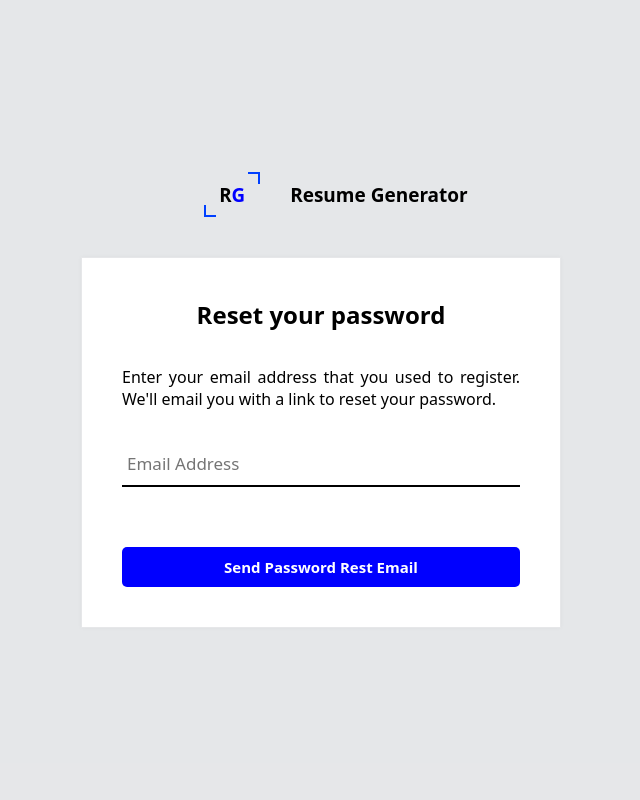
After one commit to Sayein/resumegenerator, a PHP site: page /forgotpass.php in a window 1280 px wide. The commit adds this page. Shown: the whole page, without its empty margins (319-959 px from the left). Run offline with PHP 8.4, Linux system fonts and the light colour scheme.

Commit message:
added half forgot paswword feature

```diff
--- /dev/null
+++ b/forgotpass.php
@@ -0,0 +1,286 @@
+<!DOCTYPE html>
+<html lang="en">
+
+<head>
+    <meta charset="UTF-8">
+    <meta name="viewport" content="width=device-width, initial-scale=1.0">
+    <title>Forgot your password?</title>
+    <style>
+    * {
+        margin: 0;
+        padding: 0;
+        box-sizing: border-box;
+        font-family: system-ui, -apple-system, BlinkMacSystemFont, 'Segoe UI', Roboto, Oxygen, Ubuntu, Cantarell, 'Open Sans', 'Helvetica Neue', sans-serif;
+    }
+
+    .btn1 {
+        width: 100%;
+        height: 100vh;
+        display: grid;
+        place-items: center;
+        background-color: rgba(97, 104, 118, 0.16);
+    }
+
+    .formdiv {
+        margin: auto;
+        padding: 20px;
+    }
+
+    .formcontent {
+        max-width: 480px;
+        background-color: white;
+        box-shadow: 0 0 4px rgba(29, 39, 59, 0.04);
+        border: 1px solid #e6e7e9;
+        padding: 40px;
+        display: grid;
+        place-items: center;
+    }
+
+    .forgotform h2 {
+        text-align:center;
+        margin-bottom: 35px;
+    }
+
+    .forgotform p {
+        text-align: justify;
+        margin-bottom: 15px;
+    }
+
+    .input-field {
+        width: 100%;
+        padding: 10px 0px;
+        margin-top: 17px;
+        border-top: 0px;
+        border-left: 0px;
+        border-right: 0px;
+        border-bottom: 2px solid black;
+        outline: none;
+        background: transparent;
+        font-size: 17px;
+        text-indent: 5px;
+    }
+
+    .submit-btn {
+        width: 100%;
+        border-radius: 5px;
+        border: none;
+        padding: 10px 30px;
+        display: block;
+        margin-top: 60px;
+        cursor: pointer;
+        color: white;
+        background-color: #0000FF;
+        font-size:15px;
+        font-weight:bold;
+    }
+
+    .branding{
+        display:flex;
+        align-items:center;
+        justify-content:center;
+        margin-bottom:40px;
+    }
+
+
+    /*  logo animation */
+
+.logoan {
+    /* content: ''; */
+    background-color: rgba(0,64,255,1);
+    height: 200px;
+    width: 200px;
+    position: absolute;
+    transform: rotate(45deg);
+    top: 40px;
+    left: -170px;
+    transition: 0.8s;
+    z-index: -1;
+}
+
+.logocon:hover .logoan{
+     transform: rotate(45deg);
+     left: -100%;
+     top:-100%;
+     transition-delay:0.3s;
+     /* background-color: yellow; */
+}
+
+
+.logocon:before{
+    content:'';
+    position: absolute;
+    top: 0;
+    right: 0;
+    width: 10px;
+    height:10px;
+    border-top: 2px solid #0040FF;
+    border-right: 2px solid #0040FF;
+    transition:0.5s;
+    transition-delay: 0.4s;
+}
+
+.logocon:hover:before{
+    width: 95%;
+    height: 95%;
+    transition-delay: 0.1s;
+}
+
+.logocon:after{
+    content:'';
+    position: absolute;
+    bottom: 0;
+    left: 0;
+    width: 10px;
+    height:10px;
+    border-bottom: 2px solid #0040FF;
+    border-left: 2px solid #0040FF;
+    transition:0.5s;
+    transition-delay: 0.4s;
+}
+
+.logocon:hover:after{
+    width: 95%;
+    height: 95%;
+    transition-delay: 0.1s;
+}
+
+
+.logocon{
+      margin-left:30px;
+      text-align: center;
+      position: relative;
+      padding:10px 0;
+      transition: .5s ease-out;
+      overflow: hidden;
+    }
+
+.logocon:hover h3{
+    color:white;
+    transition-delay: 0.5s;
+}
+
+.logocon:hover .cg{
+    color:black;
+    transition-delay: 0.5s;
+}
+
+.logocon h3{
+    padding:0 15px;
+    transition-delay: 0.3s;
+}
+
+.logocon .cg{
+    color:#0000FF;
+    transition-delay: 0.5s;
+}
+
+
+.logoname p{
+    font-size:19px;
+    font-weight:bold;
+    margin-left:30px;
+}
+
+   /* code for error div */
+
+   .error{
+        width:100%;
+        text-align:center;
+        padding-top:110px;
+        position:absolute;
+    }
+
+
+    </style>
+</head>
+
+<body>
+    <?php
+$alert=false;
+$error="";
+
+if($_SERVER["REQUEST_METHOD"]=="POST"){
+    include "./db/config.php";
+
+    $to=$_POST['forgotmail'];
+    $subject="Reset Your Password";
+    $msg="This is reset password message from resumegenrator.io";
+
+
+    $existuser="SELECT * FROM `crbpusers` WHERE email='$to'";
+    $result=mysqli_query($conn,$existuser);
+    $numrow=mysqli_num_rows($result);
+
+    if($numrow > 0){
+        if(mail($to,$subject,$msg)){
+            // header('Location:?success');
+            echo "mail sent";
+           }
+        else{
+             $alert=true;
+             $error="Mail could not be send !";
+            }
+    }
+    else{
+        $alert=true;
+        $error="No User Registered with that email !";
+    }
+
+}
+
+
+
+if($alert){
+
+    echo'<div class="error" id="error">
+                    <h2 style="color:red;">'.$error.'</h2>
+   </div>';
+}
+
+?>
+    <!-- work for forget password feature -->
+    <div id="btns" class="btn1">
+        <div class="formdiv">
+            <div class="branding">
+            <div class="logocon">
+                <div class="logoan"></div>
+                <h3>R<span class="cg">G</span></h3>
+            </div>
+            <div class="logoname">
+              <p>Resume Generator</p>
+            </div>
+            </div>
+            <div class="formcontent">
+                <form action="forgotpass.php" class="forgotform" method="post">
+                    <h2>Reset your password</h2>
+                    <p>Enter your email address that you used to register.
+                        We'll email you with a link to reset your password.</p>
+
+                    <input type="email" class="input-field" name="forgotmail" id="forgotemail" placeholder="Email Address"
+                        required>
+                    <div class="btnmodalgrid">
+                        <button type="submit" name="forgotsub" class="submit-btn">Send Password Rest Email</button>
+                    </div>
+                </form>
+            </div>
+        </div>
+    </div>
+<?php
+
+if($alert){
+    echo'
+<script>
+
+
+setInterval(function() {
+        var div = document.getElementById("error");
+            div.style.display = "none";
+    }, 3000);
+</script>';
+}
+
+?>
+
+</body>
+
+</html>
--- a/style.css
+++ b/style.css
@@ -2,6 +2,7 @@
     box-sizing: border-box;
     margin: 0;
     padding: 0;
+    font-family:system-ui, -apple-system, BlinkMacSystemFont, 'Segoe UI', Roboto, Oxygen, Ubuntu, Cantarell, 'Open Sans', 'Helvetica Neue', sans-serif;
 }
 
 
```
Also changed, not shown: headfoot/script.js (+1 -24 lines), sign.php (+8 -9 lines).
